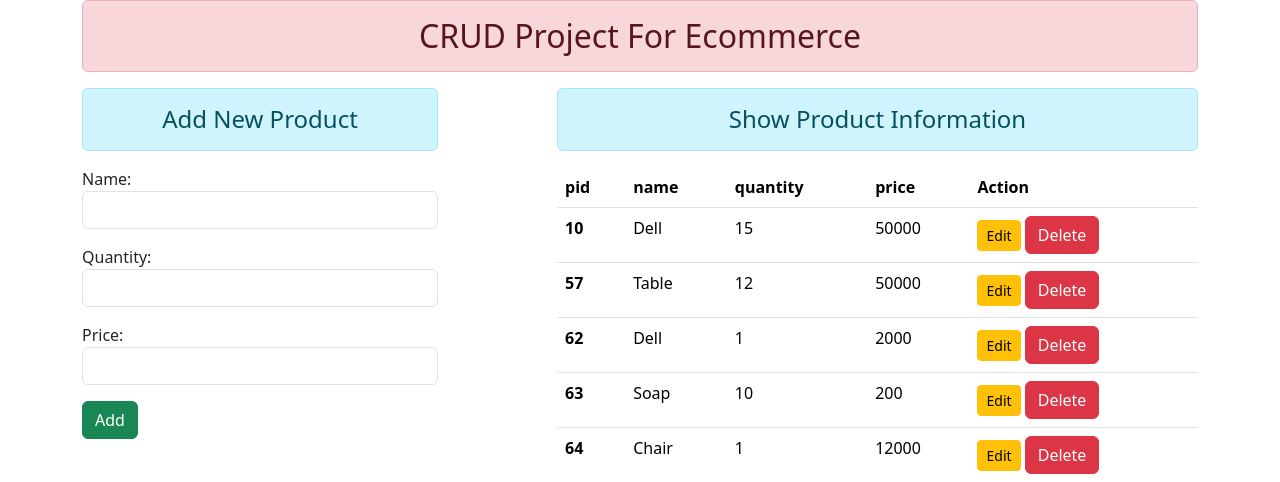
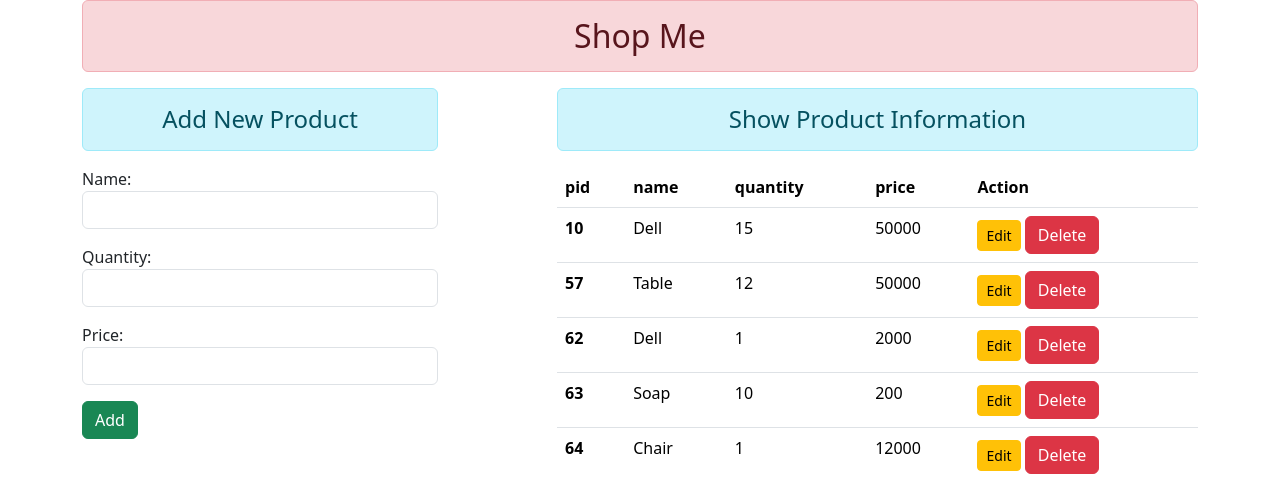
Before and after one commit to brijesh271/DjangoCode1, a Django app: page / in a window 1280 px wide. Shown: the top 482 px of the page. Run offline with Django 4.2, Linux system fonts and the light colour scheme; data comes from the database, SQL or seed files in the repository; some libraries are stand-ins or nearby versions.

Commit message:
Update base.html

```diff
--- a/DjangoCode1/crudproject1/enroll/templates/enroll/base.html
+++ b/DjangoCode1/crudproject1/enroll/templates/enroll/base.html
@@ -9,7 +9,7 @@
 </head>
 <body>
  <div class="container" mt-5>
-     <h2 class="text-center alert alert-danger">CRUD Project For Ecommerce </h2>
+     <h2 class="text-center alert alert-danger"> Shop Me </h2>
      {% block content %} {% endblock content %}
  </div>
  <script src="{% static 'enroll/js/jquery.js' %}"></script>
```
